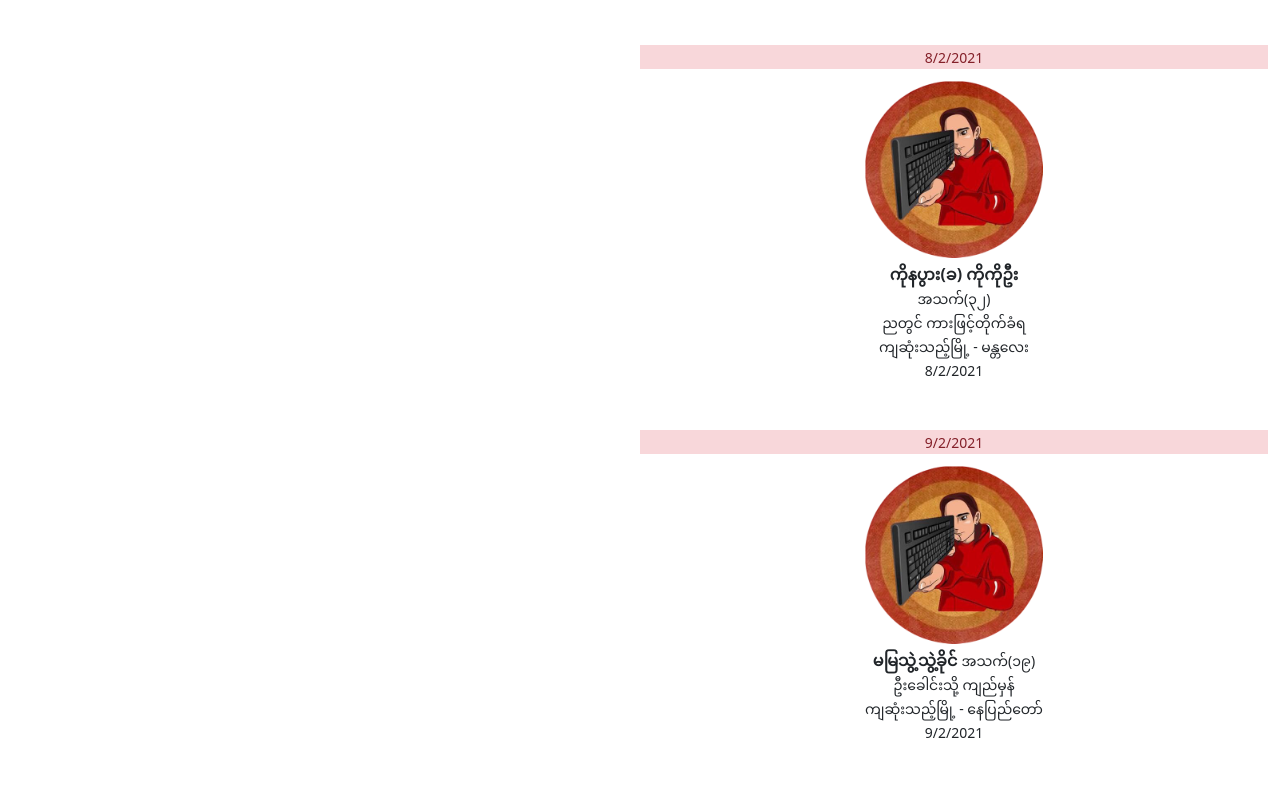
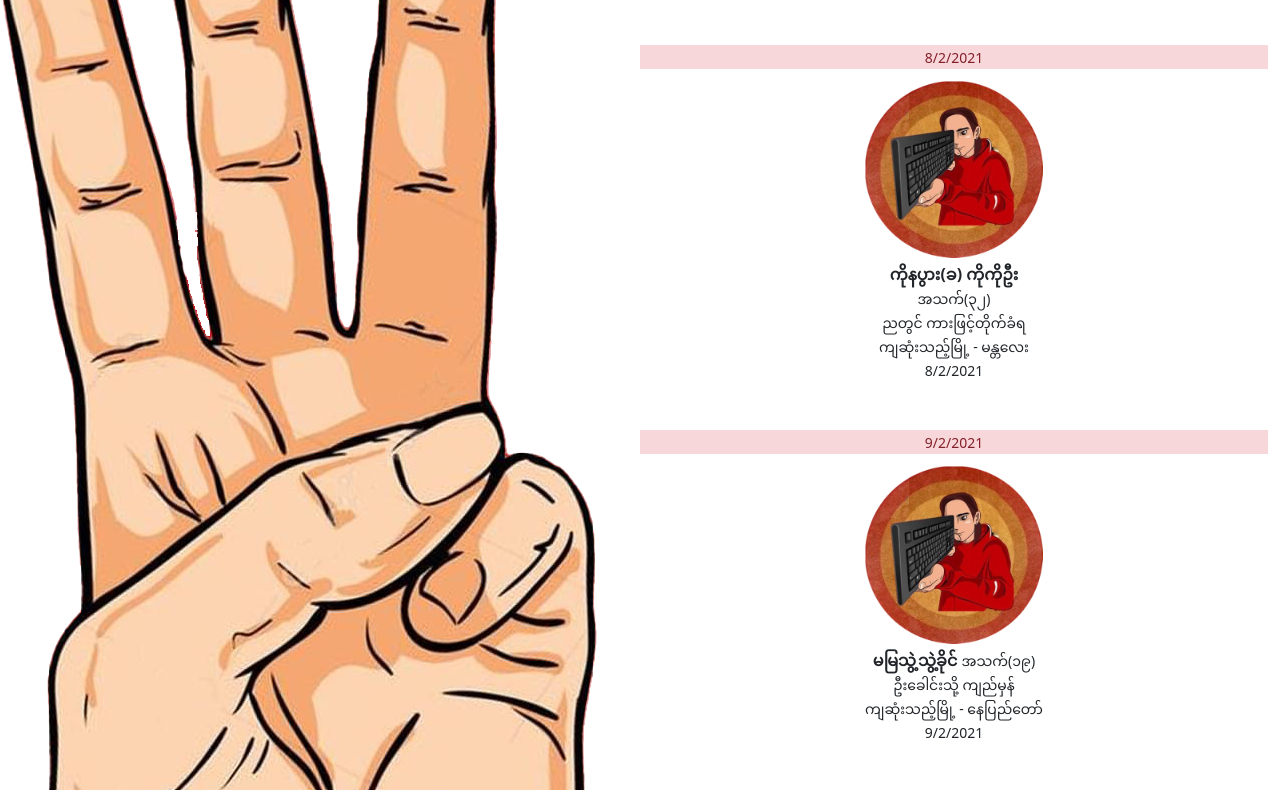
Before and after one commit to maungreporter/spring-revolution, a plain HTML site: page index.html in a window 1280 px wide. Shown: the part 264-1054 px from the top of the page. Drawn offline with nearby package versions, Linux system fonts and the light colour scheme.

Commit message:
fix bug 2

```diff
--- a/assets/css/style.css
+++ b/assets/css/style.css
@@ -16,7 +16,7 @@
   }
 
   .main-content{
-      background-image: url(assets/img/scout.png);
+      background-image: url(../img/scout.png);
       background-repeat: no-repeat;
       height: 200vh;
 
```
